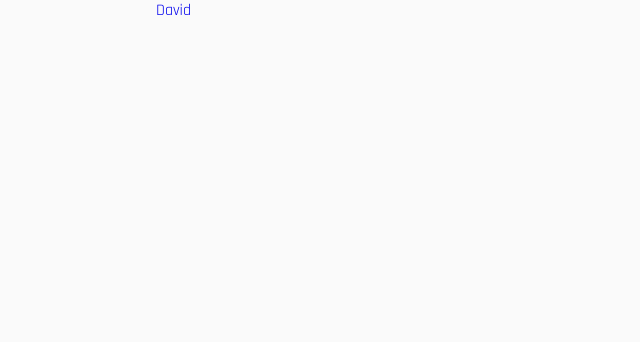
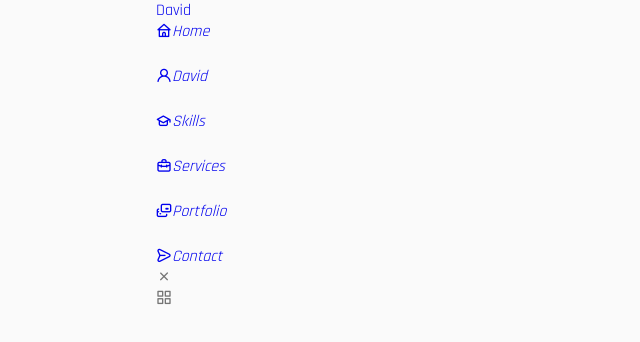
Before and after one commit to Na-David/Portfolio, a React (Create React App) app: page / in a window 1280 px wide. Shown: the top 342 px of the page, without its empty margins (0-640 px from the left). Built offline with nearby package versions, Linux system fonts and the light colour scheme; the HTML template or start-up script is replaced by a standard one.

Commit message:
header icons

```diff
--- a/src/header/Header.js
+++ b/src/header/Header.js
@@ -6,6 +6,51 @@ const Header = () => {
     <header className="header">
       <nav className="nav container">
         <a href="index.html" className="nav__logo">David</a>
+
+        <div className='nav__menu'>
+          <ul className='nav__list grid'>
+            <li className='nav__item'>
+              <a href='#home' className='nav__link'>
+                <i className='uil uil-home nav__icon'>Home</i>
+              </a>
+            </li>
+
+            <li className='nav__item'>
+              <a href='#about' className='nav__link'>
+                <i className='uil uil-user nav__icon'>David</i>
+              </a>
+            </li>
+
+            <li className='nav__item'>
+              <a href='#skills' className='nav__link'>
+                <i className='uil uil-graduation-cap nav__icon'>Skills</i>
+              </a>
+            </li>
+
+            <li className='nav__item'>
+              <a href='#services' className='nav__link'>
+                <i className='uil uil-briefcase-alt nav__icon'>Services</i>
+              </a>
+            </li>
+
+            <li className='nav__item'>
+              <a href='#portfolio' className='nav__link'>
+                <i className='uil uil-transaction nav__icon'>Portfolio</i>
+              </a>
+            </li>
+
+            <li className='nav__item'>
+              <a href='#contact' className='nav__link'>
+                <i className='uil uil-message nav__icon'>Contact</i>
+              </a>
+            </li>
+          </ul>
+
+          <i className='uil uil-times nav__icon'></i>
+        </div>
+        <div className='nav__toggle'>
+        <i class="uil uil-apps"></i>
+        </div>
       </nav>
     </header>
   )
```
